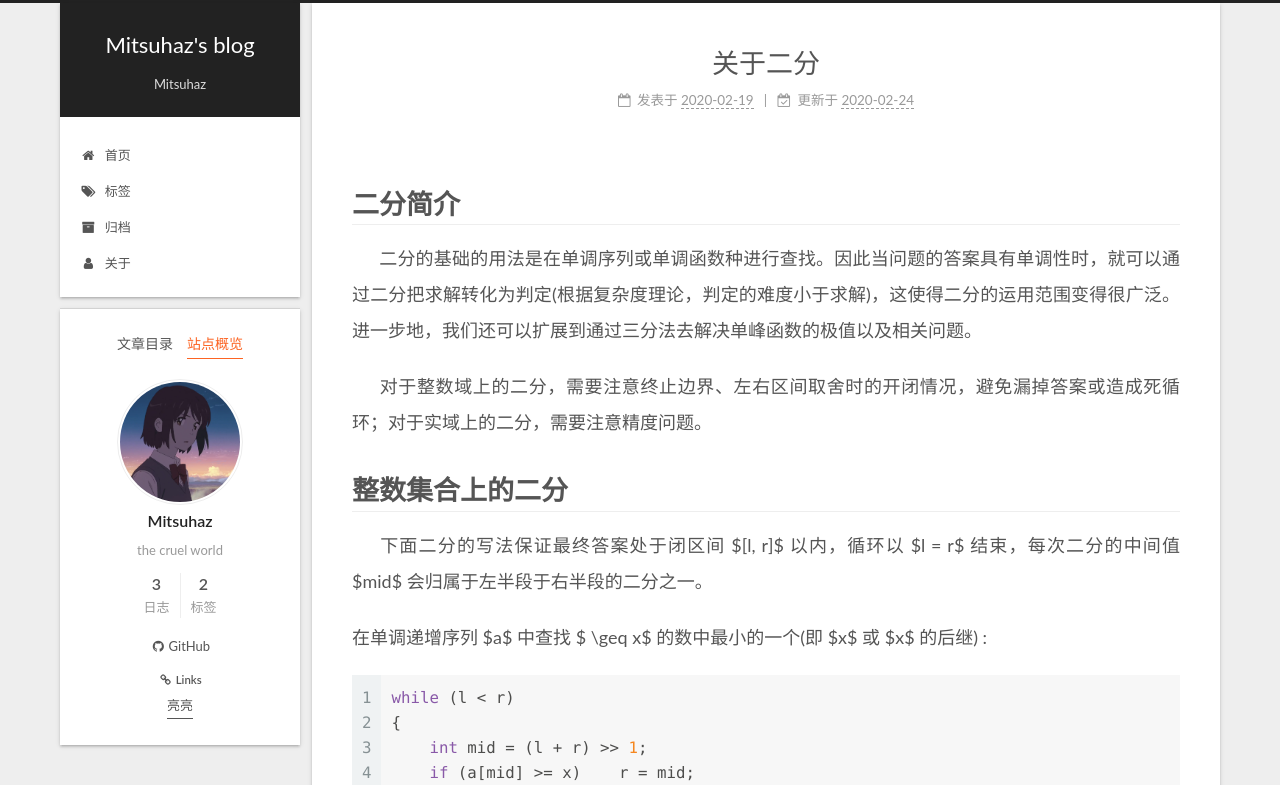
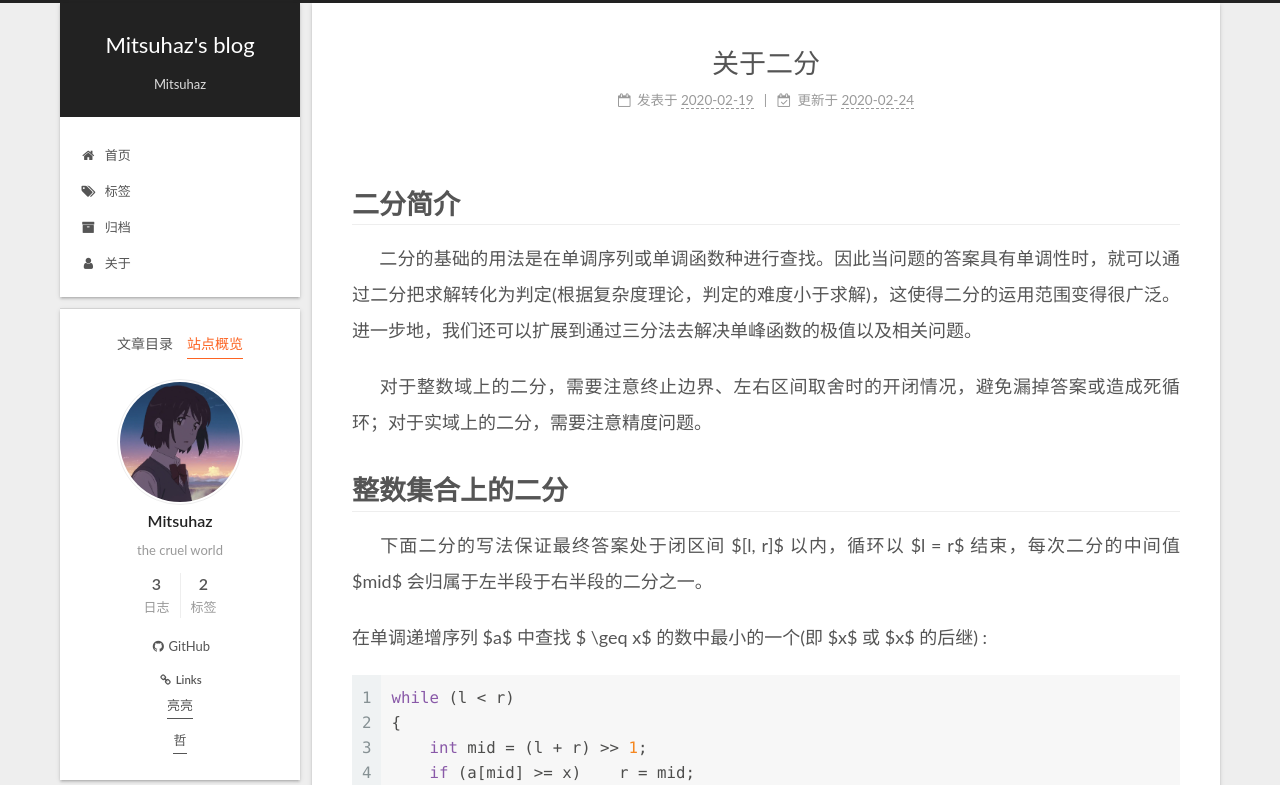
Before and after one commit to Mitsuhaz/Mitsuhaz.github.io, a plain HTML site: page 2020/02/19/关于二分/index.html in a window 1280 px wide. Both pictures are taken after a click on the item "站点概览". Shown: the top 785 px of the page. Drawn offline with Linux system fonts and the light colour scheme.

Commit message:
Site updated: 2020-02-24 16:27:07

```diff
--- a/2020/02/19/关于二分/index.html
+++ b/2020/02/19/关于二分/index.html
@@ -362,6 +362,9 @@
         <li class="links-of-blogroll-item">
           <a href="http://www.misakas.cn/" title="http:&#x2F;&#x2F;www.misakas.cn" rel="noopener" target="_blank">亮亮</a>
         </li>
+        <li class="links-of-blogroll-item">
+          <a href="https://ronghzhe.github.io/" title="https:&#x2F;&#x2F;ronghzhe.github.io&#x2F;" rel="noopener" target="_blank">哲</a>
+        </li>
     </ul>
   </div>
 
```
Also changed, not shown: 2020/02/20/lower-bound-upper-bound-二分/index.html (+3 -0 lines), 2020/02/24/Essay/index.html (+3 -0 lines), about/index.html (+3 -0 lines), archives/2020/02/index.html (+3 -0 lines), archives/2020/index.html (+3 -0 lines), archives/index.html (+3 -0 lines), index.html (+3 -0 lines), tags/index.html (+3 -0 lines), tags/基础算法/index.html (+3 -0 lines), tags/随笔/index.html (+3 -0 lines).
